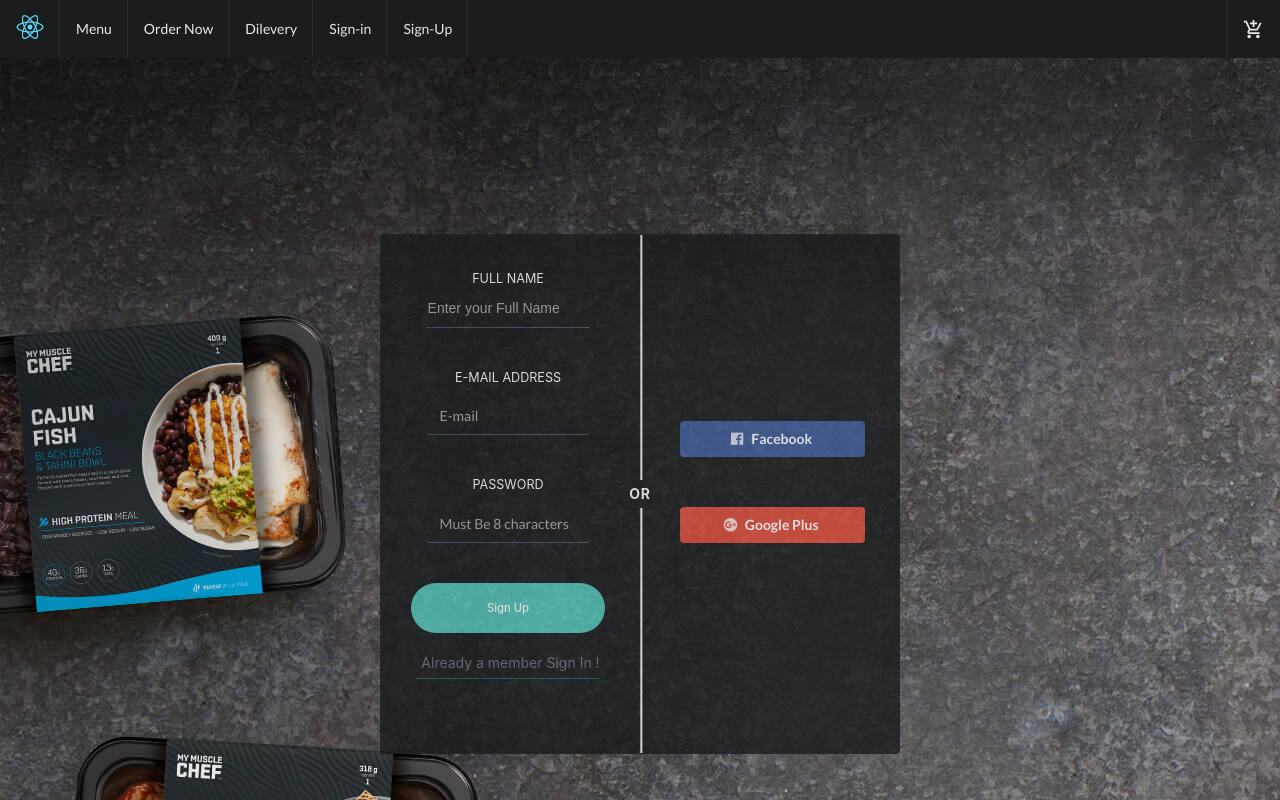
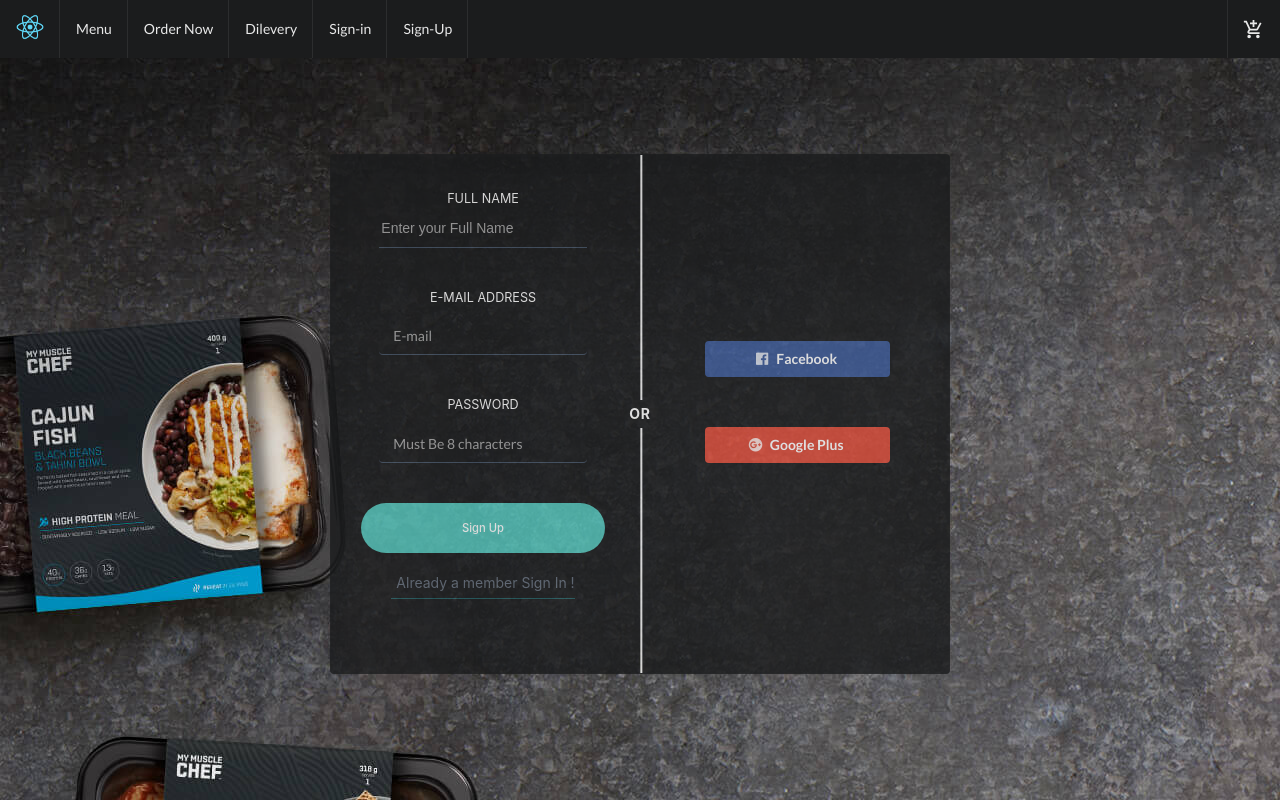
Before and after one commit to vaz007/your_muscle_chef, a React (Create React App) app: page /signup in a window 1280 px wide. Shown: the top 800 px of the page. Built offline with nearby package versions, Linux system fonts and the light colour scheme.

Commit message:
minor formatting changes

```diff
--- a/src/Component/CSS/SignIn.css
+++ b/src/Component/CSS/SignIn.css
@@ -4,10 +4,8 @@
   top: 50%;
   left: 50%;
   transform: translate(-50%, -50%);
-
   width: 520px;
   height: 420px;
-  position: absolute;
   box-sizing: border-box;
   text-align: center;
   padding: 70px 30px;
@@ -18,13 +16,11 @@
 #signUpSegment {
   z-index: 999;
   position: absolute;
-  top: 60%;
+  top: 50%;
   left: 50%;
   transform: translate(-50%, -50%);
-
-  width: 520px;
+  width: 620px;
   height: 520px;
-  position: absolute;
   box-sizing: border-box;
   text-align: center;
   padding: 70px 30px;
--- a/src/Component/SignUp.js
+++ b/src/Component/SignUp.js
@@ -63,7 +63,7 @@ class SignUp extends Component {
     return (
       <section>
         <div className="signIn">
-          <img src={Cover} alt="cover" />
+          <img src={Cover} alt="cover"/>
 
           <div className="ui placeholder segment" id="signUpSegment">
             <form onSubmit={this.handleSubmit} className="FormField">
```
